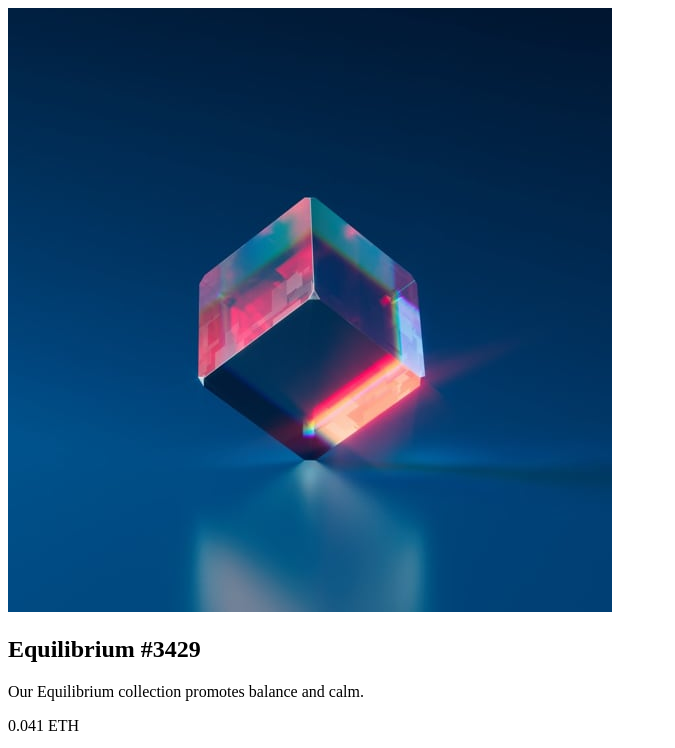
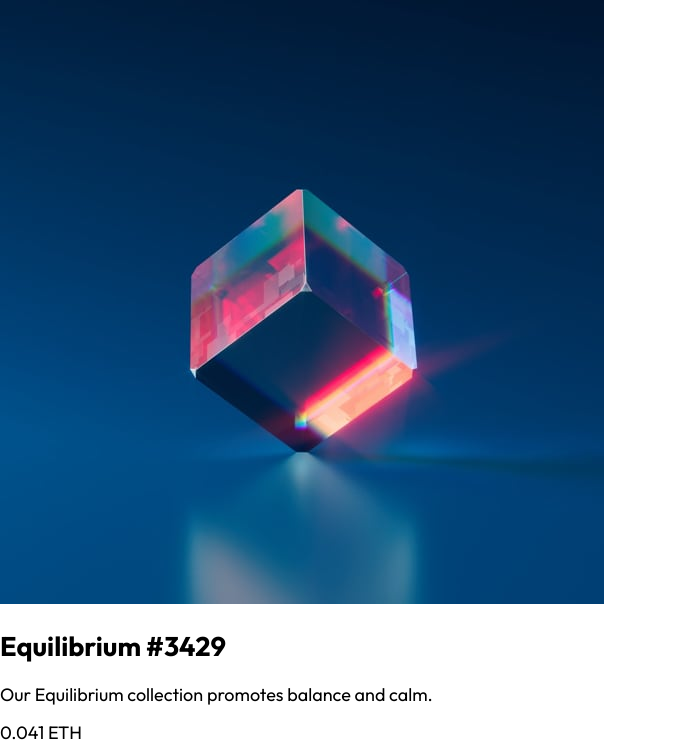
Before and after one commit to soldochris/NFT-preview-card, a plain HTML site: page index.html in a window 1280 px wide. Shown: the top 748 px of the page, without its empty margins (0-675 px from the left). Drawn offline with nearby package versions, Linux system fonts and the light colour scheme.

Commit message:
normalize, css custom properties and font

```diff
--- a/index.html
+++ b/index.html
@@ -4,6 +4,10 @@
   <meta charset="UTF-8">
   <meta name="viewport" content="width=device-width, initial-scale=1.0">
   <link rel="icon" type="image/png" sizes="32x32" href="./images/favicon-32x32.png">
+  <link rel="preconnect" href="https://fonts.googleapis.com">
+  <link rel="preconnect" href="https://fonts.gstatic.com" crossorigin>
+  <link href="https://fonts.googleapis.com/css2?family=Outfit:wght@100..900&family=Overpass:ital,wght@0,100..900;1,100..900&display=swap" rel="stylesheet">
+  <link rel="stylesheet" href="https://cdnjs.cloudflare.com/ajax/libs/normalize/8.0.1/normalize.min.css" integrity="sha512-NhSC1YmyruXifcj/KFRWoC561YpHpc5Jtzgvbuzx5VozKpWvQ+4nXhPdFgmx8xqexRcpAglTj9sIBWINXa8x5w==" crossorigin="anonymous" referrerpolicy="no-referrer" />
   <link rel="stylesheet" href="styles.css">
   <title>Frontend Mentor | NFT preview card component</title>
 </head>
@@ -11,7 +15,6 @@
   <main>
     <img src="./images/image-equilibrium.jpg" alt="image equilibrium">
     <h2>Equilibrium #3429</h2>
-
     <p>Our Equilibrium collection promotes balance and calm.</p>
     <div>
       <p>0.041 ETH</p>
--- a/styles.css
+++ b/styles.css
@@ -0,0 +1,17 @@
+:root{
+  --Soft-blue: hsl(215, 51%, 70%);
+  --Cyan: hsl(178, 100%, 50%);
+  --Very-dark-blue-main: hsl(217, 54%, 11%);
+  --Very-dark-blue-card: hsl(216, 50%, 16%);
+  --Very-dark-blue-line: hsl(215, 32%, 27%);
+  --White: hsl(0, 0%, 100%);
+}
+
+*{
+  box-sizing: border-box;
+}
+
+body{
+  font-family: "Outfit", sans-serif;
+  font-size: 18px;
+}
```
